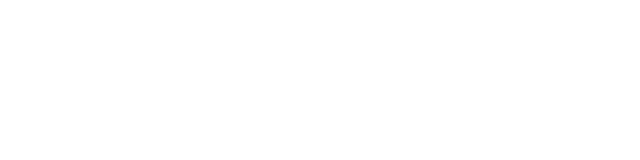
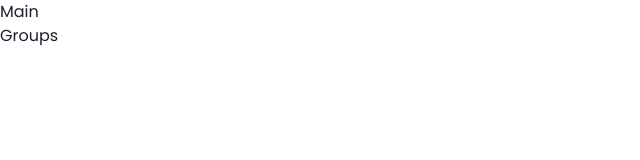
Before and after one commit to diegopumacode/vecin, a React (Create React App) app: page /groups in a window 1280 px wide. Shown: the top 160 px of the page, without its empty margins (0-640 px from the left). Built offline with nearby package versions, Linux system fonts and the light colour scheme.

Commit message:
adding routing and pages

```diff
--- a/src/App.js
+++ b/src/App.js
@@ -1,8 +1,10 @@
+import RouterApp from "./router";
+
 function App() {
   return (
-    <div>
-
-    </div>
+    <>
+      <RouterApp />
+    </>
   );
 }
 
--- /dev/null
+++ b/src/pages/NotFound.js
@@ -0,0 +1,7 @@
+import React from 'react'
+
+export default function NotFound() {
+  return (
+    <div>NotFound</div>
+  )
+}
--- /dev/null
+++ b/src/pages/main/Groups.js
@@ -0,0 +1,7 @@
+import React from 'react'
+
+export default function Groups() {
+  return (
+    <div>Groups</div>
+  )
+}
--- /dev/null
+++ b/src/pages/main/Messages.js
@@ -0,0 +1,7 @@
+import React from 'react'
+
+export default function Messages() {
+  return (
+    <div>Messages</div>
+  )
+}
--- /dev/null
+++ b/src/pages/main/Posts.js
@@ -0,0 +1,7 @@
+import React from 'react'
+
+export default function Posts() {
+  return (
+    <div>Posts</div>
+  )
+}
--- /dev/null
+++ b/src/pages/main/Profile.js
@@ -0,0 +1,7 @@
+import React from 'react'
+
+export default function Profile() {
+  return (
+    <div>Profile</div>
+  )
+}
--- /dev/null
+++ b/src/pages/main/index.js
@@ -0,0 +1,11 @@
+import React from 'react'
+import { Outlet } from 'react-router-dom'
+
+export default function Main() {
+  return (
+    <div>
+        <h1>Main</h1>
+        <Outlet/>
+    </div>
+  )
+}
--- /dev/null
+++ b/src/router.js
@@ -0,0 +1,24 @@
+import React from 'react'
+import { BrowserRouter, Route, Routes } from 'react-router-dom'
+import Main from './pages/main'
+import Groups from './pages/main/Groups'
+import Messages from './pages/main/Messages'
+import Posts from './pages/main/Posts'
+import Profile from './pages/main/Profile'
+import NotFound from './pages/NotFound'
+
+export default function RouterApp() {
+    return (
+        <BrowserRouter>
+            <Routes>
+                <Route path="/" element={<Main />}>
+                    <Route path="" element={<Posts />} />
+                    <Route path="profile" element={<Profile />} />
+                    <Route path="messages" element={<Messages />} />
+                    <Route path="groups" element={<Groups />} />
+                </Route>
+                <Route path='*' element={<NotFound />} />
+            </Routes>
+        </BrowserRouter>
+    )
+}
```
